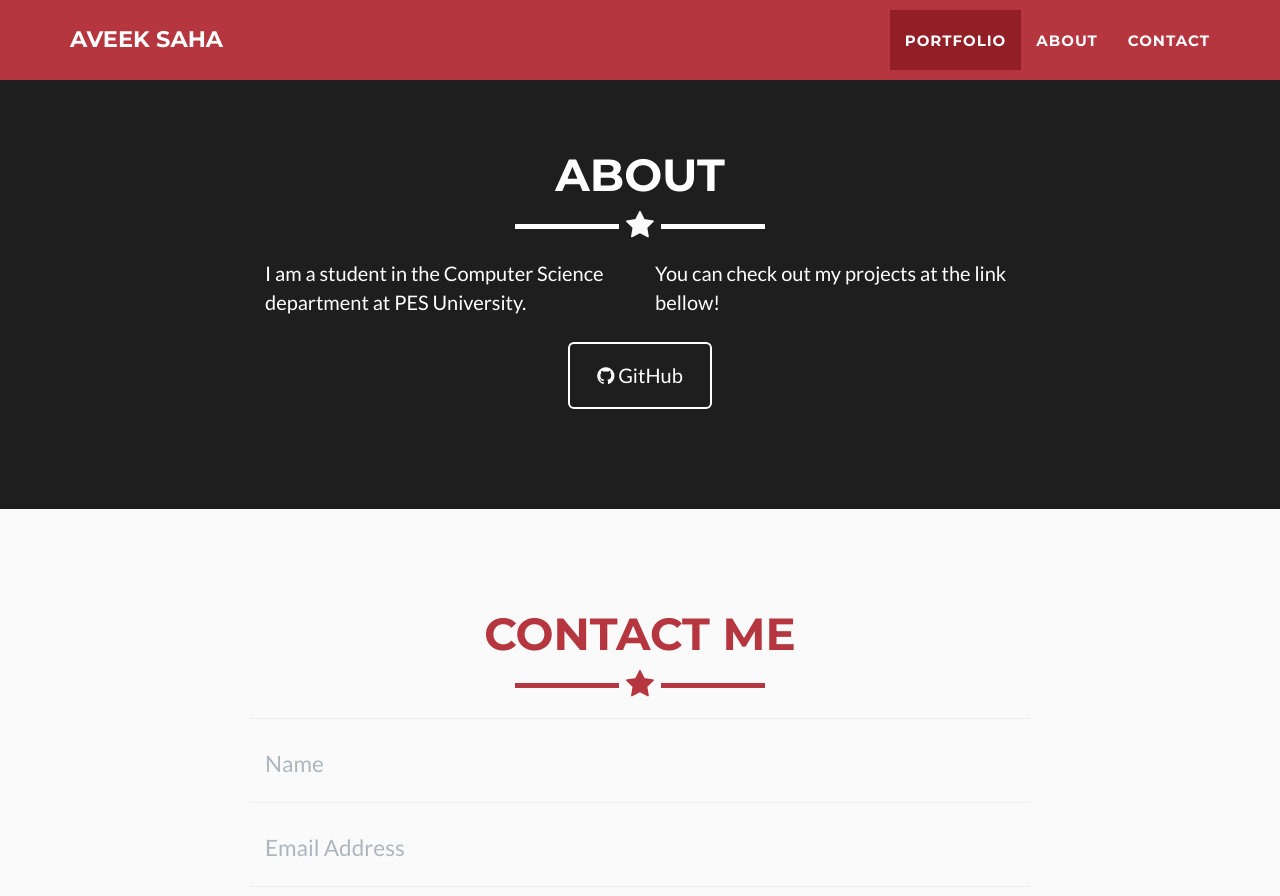
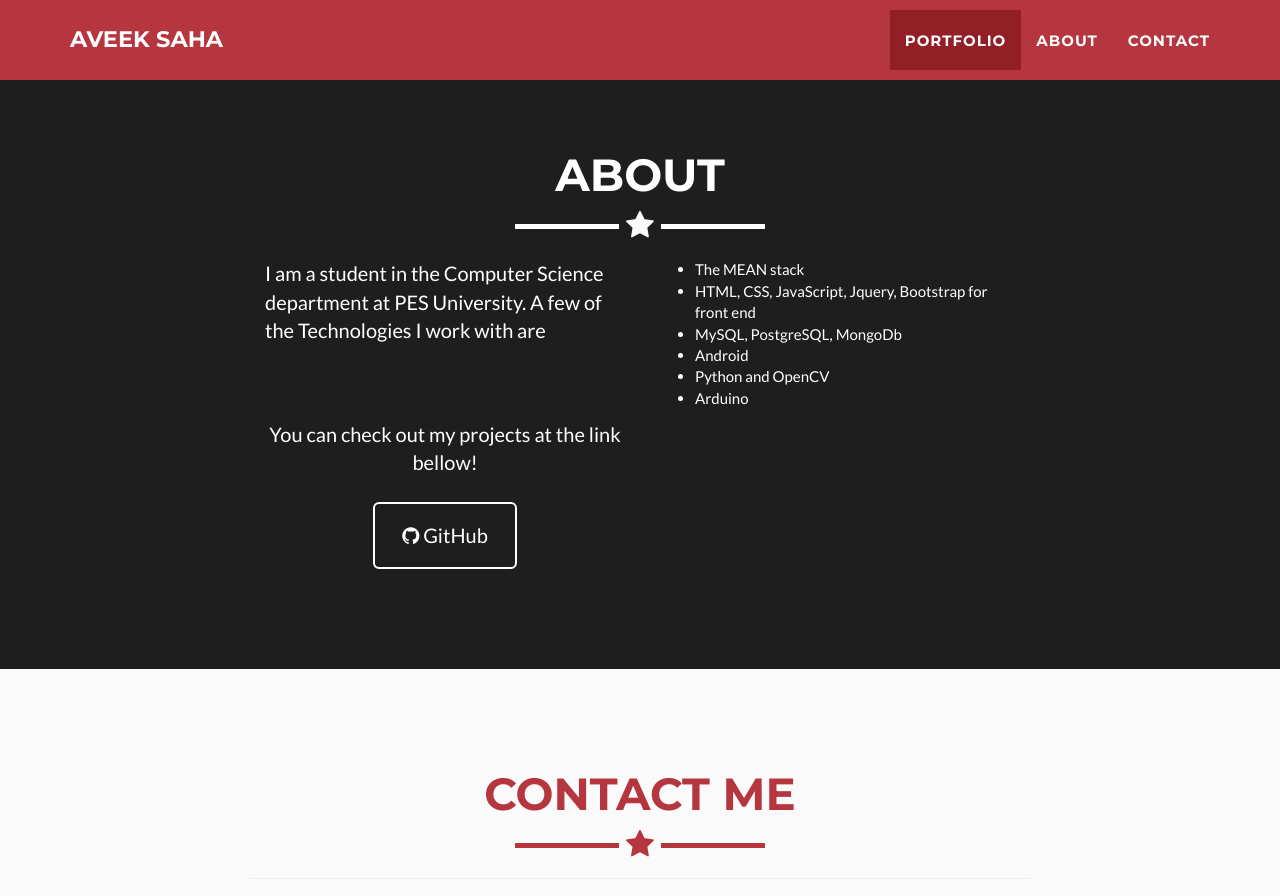
Before and after one commit to Aveek-Saha/Aveek-Saha.github.io, a Jekyll site: the page built from index.html, in a window 1280 px wide and 900 px high, scrolled down 1321 px. Shown: the top 896 px of the window. Built offline with Jekyll 4.4.1, drawn with Linux system fonts in a browser that asks for light colours.

Commit message:
Update about.html

```diff
--- a/_includes/about.html
+++ b/_includes/about.html
@@ -9,12 +9,21 @@
             </div>
             <div class="row">
                 <div class="col-lg-4 col-lg-offset-2">
-                    <p>I am a student in the Computer Science department at PES University.</p>
+                    <p>I am a student in the Computer Science department at PES University. A few of the Technologies I work
+                     with are</p>
                 </div>
                 <div class="col-lg-4">
-                    <p>You can check out my projects at the link bellow! </p>
+                 <ul>
+                  <li>The MEAN stack</li>
+                  <li>HTML, CSS, JavaScript, Jquery, Bootstrap for front end</li>
+                  <li>MySQL, PostgreSQL, MongoDb</li>
+                  <li>Android</li>
+                  <li>Python and OpenCV</li>
+                  <li>Arduino</li>
+                 </ul>
                 </div>
-                <div class="col-lg-8 col-lg-offset-2 text-center">
+                <div class="col-lg-4 col-lg-offset-2 text-center">
+                 <p>You can check out my projects at the link bellow! </p>
                     <a href="https://github.com/Aveek-Saha" class="btn btn-lg btn-outline">
                         <i class="fa fa-github"></i> GitHub
                     </a>
```
